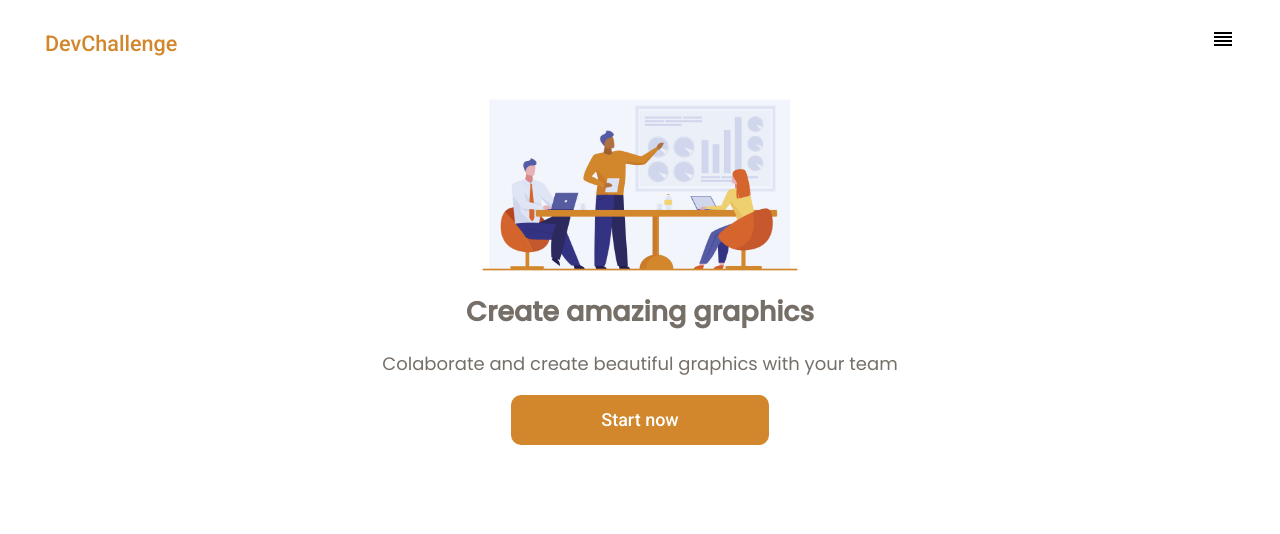
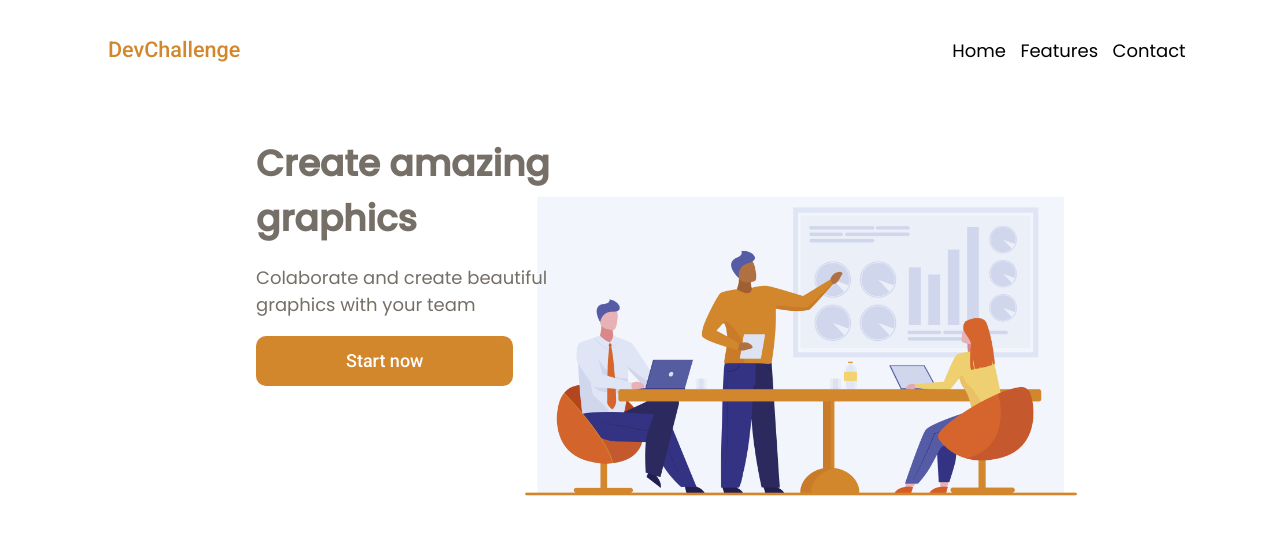
Before and after one commit to viniciuspadovam/Landing-Page, a plain HTML site: page index.html in a window 1280 px wide. Drawn offline with Linux system fonts and the light colour scheme.

Commit message:
Add desktop responsiveness

```diff
--- a/styles.css
+++ b/styles.css
@@ -79,9 +79,15 @@ main div#info-container button:hover {
     box-shadow: 2px 1px 5px rgba(0, 0, 0, 0.5);
 }
 
-/*@media (min-width: 500px) {
+@media (min-width: 500px) {
+    header div#navbar {
+        padding-left: 6rem;
+        padding-bottom: 4rem;
+    }
     header div#navbar ul#link-group {
         display: flex;
+        justify-content: center;
+        position: static;
     }
     header div#navbar ul#link-group li ~ li {
         margin-left: 0.8rem;
@@ -91,6 +97,30 @@ main div#info-container button:hover {
     }
 
     main {
-        flex-direction: row;
+        flex-direction: row-reverse;
+        justify-content: flex-end;
     }
-}*/
+    main div#img-container {
+        z-index: 1;
+        position: absolute;
+        top: 18%;
+        left: 40%;
+    }
+    main div#img-container img {
+        height: 200px;
+    }
+    main div#info-container {
+        z-index: 2;
+        text-align: left;
+        width: 25%;
+        margin-left: 20%;
+    }
+    main div#info-container p#title {
+        font-size: 2rem;
+    }
+}
+@media (min-width: 1100px) {
+    main div#img-container img {
+        height: 350px;
+    }
+}
```
